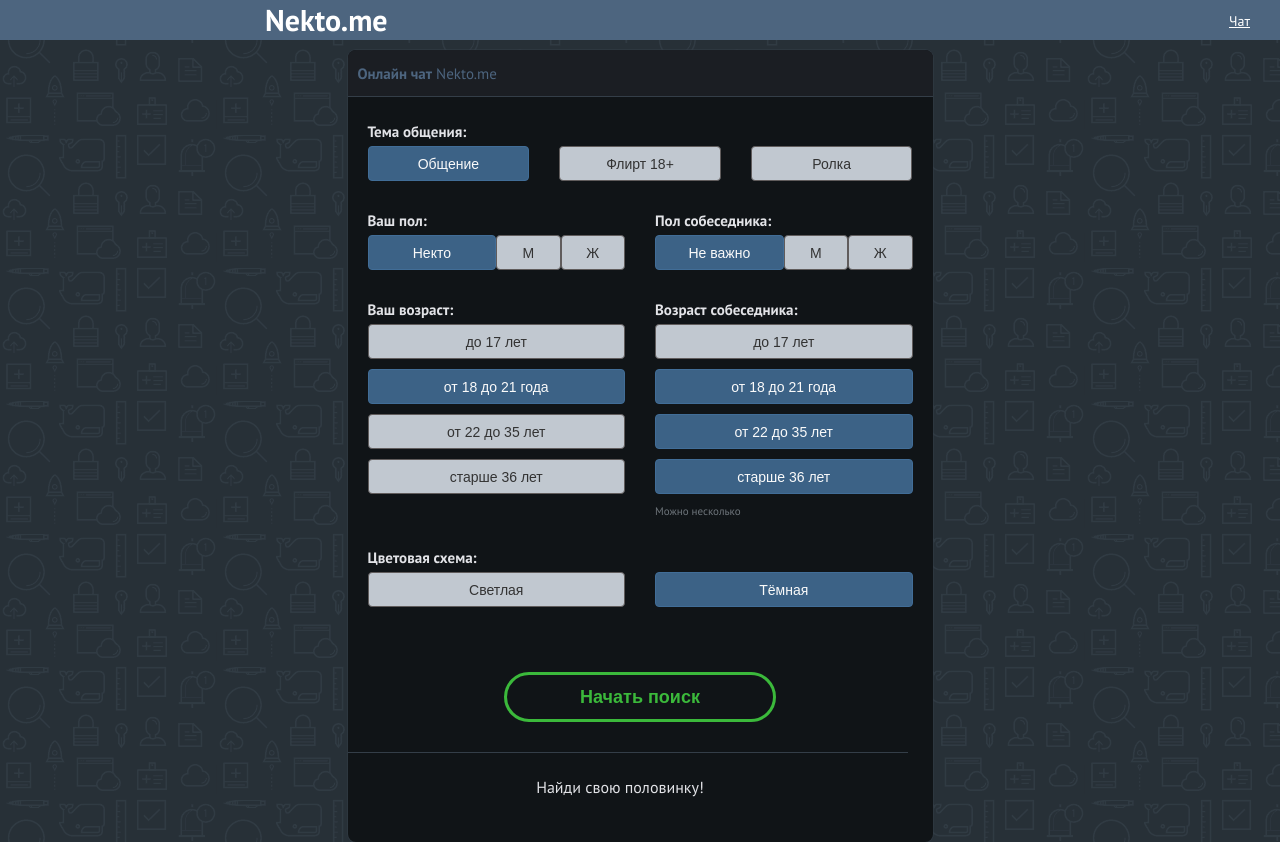
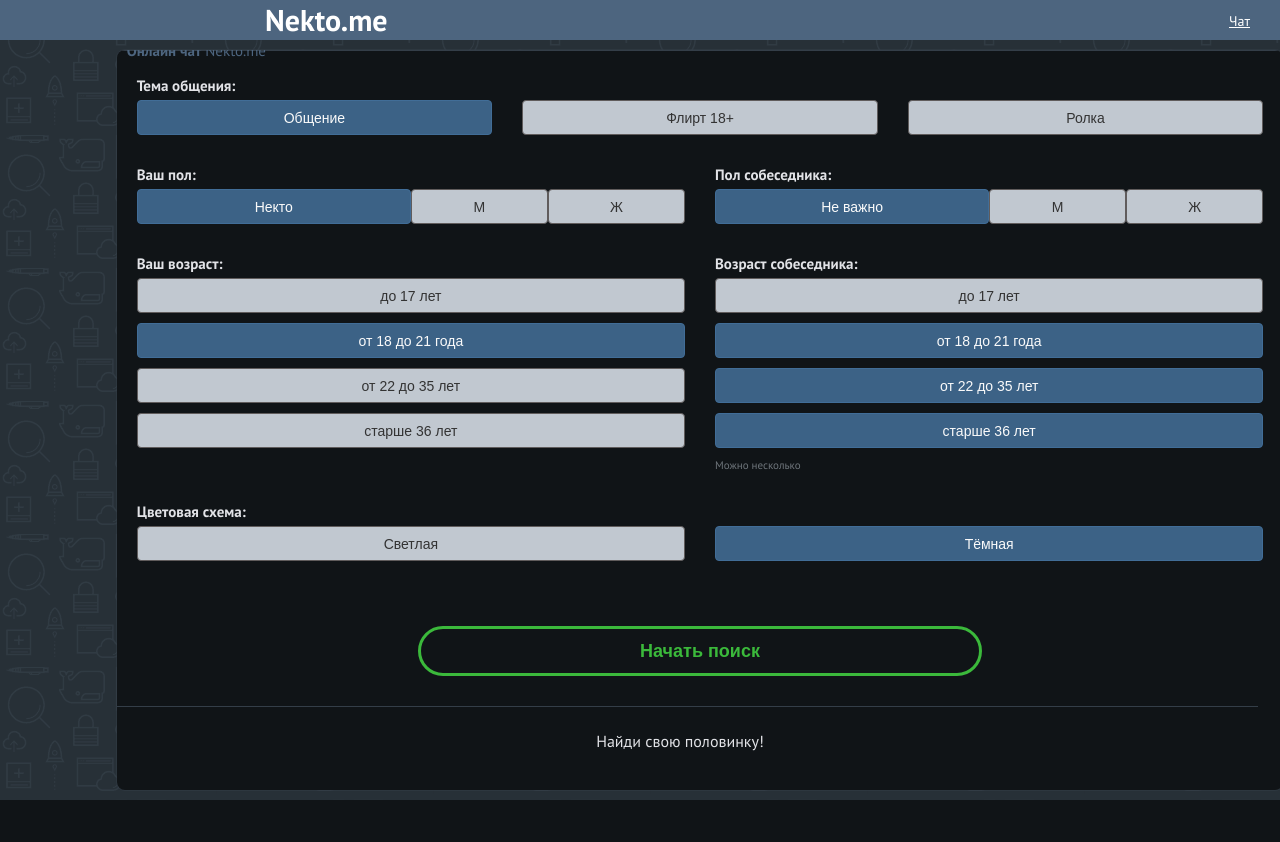
Before and after one commit to StandarterDF/NektoMe_LLMEdition, a Flask app: page / in a window 1280 px wide. After the commit the page ends 800 px from the top, so only its background shows below. Run offline with Flask 3, Linux system fonts and the light colour scheme.

Commit message:
feat: anon header, wider container, full-height chat, 30px msg margin
- Header shows only 'Анонимный чат' without character name
- Chat container widened to col-lg-10 (83%) with 1400px container max-width
- Chat-box uses flex column, window_chat_block flex:1 → full viewport height
- Message input vertically centered with align-items:center
- Nekto message left margin increased to 30px

```diff
--- a/static/css/style.css
+++ b/static/css/style.css
@@ -146,6 +146,12 @@ body.night_theme {
     text-align: center;
 }
 
+html, body {
+    height: 100%;
+    margin: 0;
+    padding: 0;
+}
+
 .chat-box {
     background: var(--night-background-color);
     padding: 0 !important;
@@ -155,6 +161,9 @@ body.night_theme {
     float: none !important;
     margin-left: auto !important;
     margin-right: auto !important;
+    display: flex;
+    flex-direction: column;
+    height: calc(100vh - 60px);
 }
 
 .chat_container {
@@ -541,8 +550,14 @@ body.night_theme {
 @media (min-width: 1200px) {
     .col-lg-4 { width: 33.33333333%; float: left; }
     .col-lg-6 { width: 50%; float: left; }
+    .col-lg-8 { width: 66.66666667%; float: left; }
+    .col-lg-10 { width: 83.33333333%; float: left; }
     .col-lg-12 { width: 100%; float: left; }
-    .container { width: 1170px; }
+    .container { width: 1400px; }
+}
+
+@media (min-width: 992px) {
+    .col-md-10 { width: 83.33333333%; float: left; }
 }
 
 @media (min-width: 992px) and (max-width: 1199px) {
@@ -552,9 +567,10 @@ body.night_theme {
 /* Chat window */
 .window_chat_block {
     padding: 20px 8px 0 10px;
-    height: 400px;
+    flex: 1;
     overflow-y: auto;
     background: var(--night-background-color);
+    min-height: 0;
 }
 
 .window_chat_dialog_write {
@@ -587,7 +603,7 @@ body.night_theme {
     color: var(--night-chat-messages-nekto-color);
     max-width: 70%;
     word-wrap: break-word;
-    margin-left: 8px;
+    margin-left: 30px;
     margin-top: 2.5px;
     margin-bottom: 2.5px;
 }
@@ -677,6 +693,8 @@ body.night_theme {
 .window_chat_message {
     background: var(--night-chat-message-area-wrapper-background);
     padding: 15px 15px 15px 30px;
+    display: flex;
+    align-items: center;
 }
 
 .box_message.message_box_2 {
--- a/static/js/script.js
+++ b/static/js/script.js
@@ -181,7 +181,6 @@ document.addEventListener('DOMContentLoaded', function () {
         .then(function (r) { return r.json(); })
         .then(function (char) {
             currentChar = char;
-            document.getElementById('partnerName').textContent = char.name || 'Nekto';
             document.getElementById('sendMessageBtn').disabled = false;
             document.getElementById('message_input').focus();
 
--- a/templates/index.html
+++ b/templates/index.html
@@ -21,7 +21,7 @@
     <div class="app" style="margin-top:50px;">
         <div class="container chat_container">
             <div class="row">
-                <div class="chat-box col-xs-12 col-sm-12 col-md-8 col-lg-6" id="chat_box" style="min-height:500px;">
+                <div class="chat-box col-xs-12 col-sm-12 col-md-10 col-lg-8" id="chat_box">
                     <div class="header_chat" id="headerChat">
                         <div class="st_chatbox" id="headerChatMode">
                             <div class="left_block_hc">
@@ -31,7 +31,7 @@
                         </div>
                         <div class="st_chatbox" id="headerSearchMode" style="display:none;">
                             <div class="left_block_hc">
-                                <span class="weight_txt">Анонимный чат</span> с <span class="who_chat" id="partnerName">Nekto</span>
+                                <span class="weight_txt">Анонимный чат</span>
                             </div>
                             <div class="right_block_hc main_chat_but" style="display:none;"></div>
                         </div>
```
